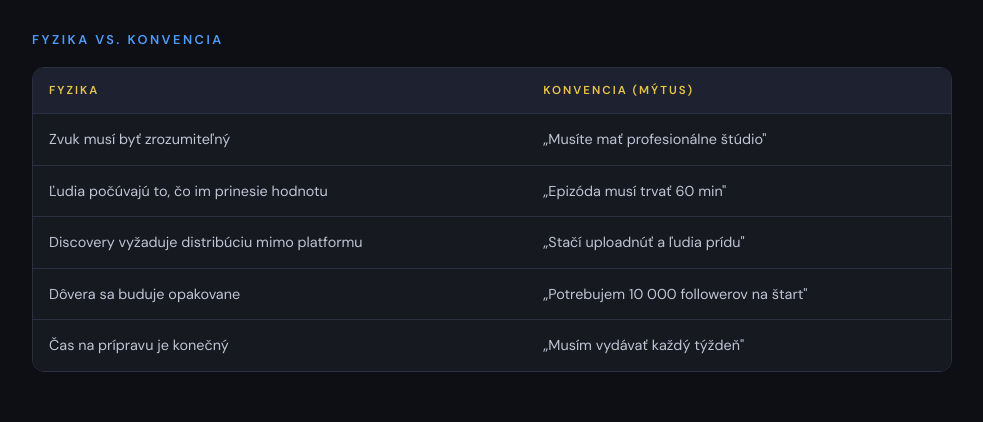
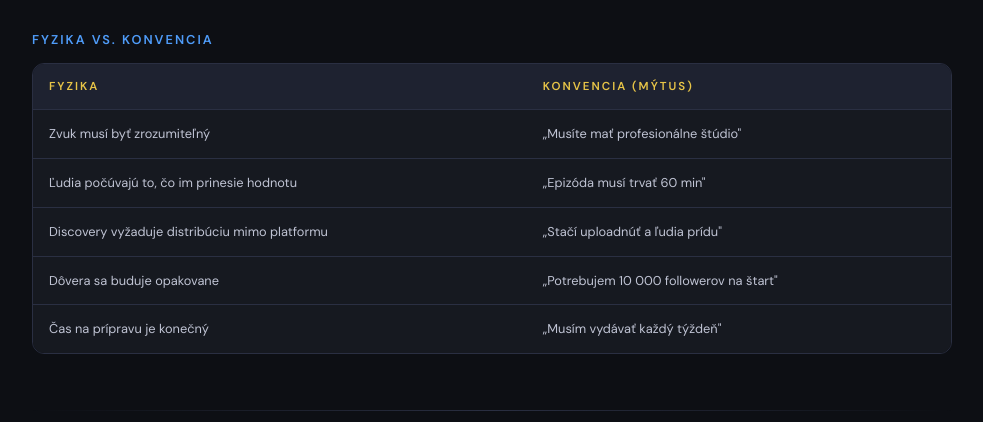
Before and after one commit to filok77/career-talks, a plain HTML site: page index.html in a window 1280 px wide. Shown: the part 2207-2629 px from the top of the page, without its empty margins (148-1131 px from the left). Drawn offline with nearby package versions, Linux system fonts and the light colour scheme.

Commit message:
Adjust letter-spacing and margins in CSS styles

```diff
--- a/index.html
+++ b/index.html
@@ -153,7 +153,7 @@
     .phase h3 {
       font-size: 0.8rem;
       font-weight: 600;
-      letter-spacing: 2.5px;
+      letter-spacing: 2px;
       text-transform: uppercase;
       color: var(--accent2);
       margin: 32px 0 12px;
@@ -248,7 +248,7 @@
     /* ── TABLES ── */
     .table-wrap {
       overflow-x: auto;
-      margin: 16px 0;
+      margin: 12px 0;
       border-radius: var(--radius);
       border: 1px solid var(--border);
     }
@@ -257,7 +257,7 @@
       width: 100%;
       border-collapse: collapse;
       min-width: 560px;
-      font-size: 0.9rem;
+      font-size: 0.8rem;
     }
 
     thead tr {
```
